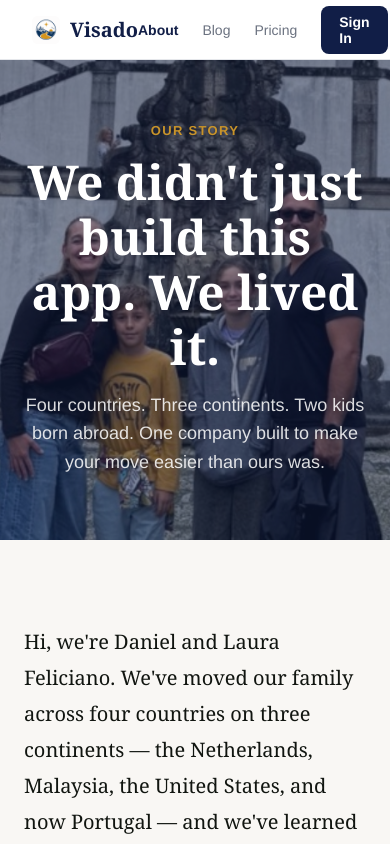
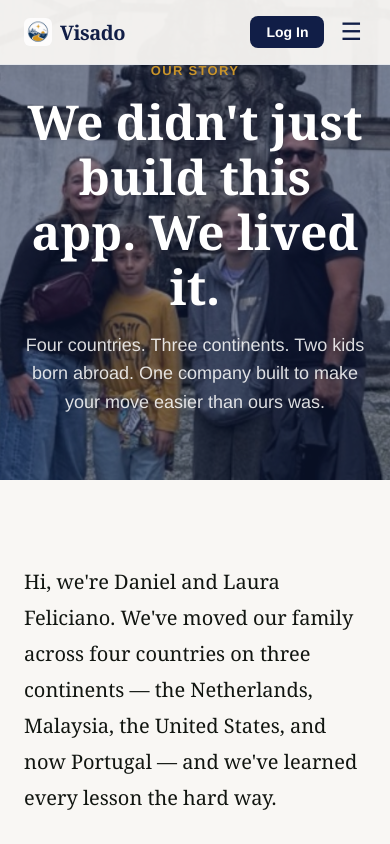
Before and after one commit to danielfeliciano53-collab/visado-app, a Next.js app: page /about in a window 390 px wide. Shown: the top 844 px of the page. Built offline with nearby package versions, Linux system fonts and the light colour scheme.

Commit message:
feat: use shared LandingNav with hamburger on about, blog, and pricing pages

```diff
--- a/app/about/page.tsx
+++ b/app/about/page.tsx
@@ -1,6 +1,7 @@
 import type { Metadata } from 'next'
 import Link from 'next/link'
 import Image from 'next/image'
+import LandingNav from '../../components/LandingNav'
 
 export const metadata: Metadata = {
   title: 'About Us | Visado',
@@ -21,19 +22,7 @@ export default function AboutPage() {
   return (
     <div style={{ fontFamily: 'Georgia, serif', background: OFF_WHITE, minHeight: '100vh' }}>
 
-      {/* Nav */}
-      <nav style={{ background: '#fff', borderBottom: `1px solid ${BORDER}`, padding: '0 32px', height: 60, display: 'flex', alignItems: 'center', justifyContent: 'space-between', position: 'sticky', top: 0, zIndex: 50 }}>
-        <Link href="/" style={{ display: 'flex', alignItems: 'center', gap: 10, textDecoration: 'none' }}>
-          <Image src="/visado-logo.png" alt="Visado" width={28} height={28} style={{ borderRadius: 6 }} />
-          <span style={{ fontSize: 20, fontWeight: 700, color: NAVY_DARK }}>Visado</span>
-        </Link>
-        <div style={{ display: 'flex', alignItems: 'center', gap: 24 }}>
-          <Link href="/about" style={{ fontSize: 14, color: NAVY_DARK, textDecoration: 'none', fontWeight: 600, fontFamily: "'Helvetica Neue', sans-serif" }}>About</Link>
-          <Link href="/blog" style={{ fontSize: 14, color: MUTED, textDecoration: 'none', fontFamily: "'Helvetica Neue', sans-serif" }}>Blog</Link>
-          <Link href="/pricing" style={{ fontSize: 14, color: MUTED, textDecoration: 'none', fontFamily: "'Helvetica Neue', sans-serif" }}>Pricing</Link>
-          <Link href="/login" style={{ fontSize: 14, background: NAVY_DARK, color: '#fff', padding: '8px 18px', borderRadius: 8, textDecoration: 'none', fontFamily: "'Helvetica Neue', sans-serif", fontWeight: 600 }}>Sign In</Link>
-        </div>
-      </nav>
+      <LandingNav />
 
       {/* Hero */}
       <div style={{ position: 'relative', height: 480, overflow: 'hidden', background: NAVY_DARK }}>
--- a/app/blog/page.tsx
+++ b/app/blog/page.tsx
@@ -1,6 +1,7 @@
 import type { Metadata } from 'next'
 import Link from 'next/link'
 import Image from 'next/image'
+import LandingNav from '../../components/LandingNav'
 
 export const dynamic = 'force-dynamic'
 
@@ -39,19 +40,7 @@ export default async function BlogPage() {
   return (
     <div style={{ fontFamily: 'Georgia, serif', background: OFF_WHITE, minHeight: '100vh' }}>
 
-      {/* Nav */}
-      <nav style={{ background: '#fff', borderBottom: `1px solid ${BORDER}`, padding: '0 32px', height: 60, display: 'flex', alignItems: 'center', justifyContent: 'space-between', position: 'sticky', top: 0, zIndex: 50 }}>
-        <Link href="/" style={{ display: 'flex', alignItems: 'center', gap: 10, textDecoration: 'none' }}>
-          <Image src="/visado-logo.png" alt="Visado" width={28} height={28} style={{ borderRadius: 6 }} />
-          <span style={{ fontSize: 20, fontWeight: 700, color: NAVY_DARK }}>Visado</span>
-        </Link>
-        <div style={{ display: 'flex', alignItems: 'center', gap: 24 }}>
-          <Link href="/about" style={{ fontSize: 14, color: MUTED, textDecoration: 'none', fontFamily: "'Helvetica Neue', sans-serif" }}>About</Link>
-          <Link href="/blog" style={{ fontSize: 14, color: NAVY_DARK, textDecoration: 'none', fontWeight: 600, fontFamily: "'Helvetica Neue', sans-serif" }}>Blog</Link>
-          <Link href="/pricing" style={{ fontSize: 14, color: MUTED, textDecoration: 'none', fontFamily: "'Helvetica Neue', sans-serif" }}>Pricing</Link>
-          <Link href="/login" style={{ fontSize: 14, background: NAVY_DARK, color: '#fff', padding: '8px 18px', borderRadius: 8, textDecoration: 'none', fontFamily: "'Helvetica Neue', sans-serif", fontWeight: 600 }}>Sign In</Link>
-        </div>
-      </nav>
+      <LandingNav />
 
       {/* Header */}
       <div style={{ background: NAVY_DARK, padding: '64px 24px', textAlign: 'center' }}>
--- a/app/pricing/page.tsx
+++ b/app/pricing/page.tsx
@@ -1,5 +1,6 @@
 import Link from 'next/link'
 import Image from 'next/image'
+import LandingNav from '../../components/LandingNav'
 
 const NAVY = '#1B2F6E'
 const NAVY_DARK = '#111E47'
@@ -15,18 +16,7 @@ export default function PricingPage() {
   return (
     <div style={{ minHeight: '100vh', background: OFF_WHITE, fontFamily: 'Georgia, serif' }}>
 
-      {/* NAV */}
-      <nav style={{ background: 'rgba(249,247,244,0.95)', borderBottom: `1px solid ${BORDER}`, padding: '0 24px' }}>
-        <div style={{ maxWidth: 1100, margin: '0 auto', display: 'flex', alignItems: 'center', justifyContent: 'space-between', height: 64 }}>
-          <Link href="/" style={{ display: 'flex', alignItems: 'center', gap: 8, fontSize: 20, fontWeight: 700, color: NAVY_DARK, textDecoration: 'none' }}>
-            <Image src="/visado-logo.png" alt="Visado" width={28} height={28} style={{ borderRadius: 6 }} />
-            Visado
-          </Link>
-          <Link href="/login" style={{ fontSize: 14, fontWeight: 600, color: '#fff', background: NAVY_DARK, padding: '8px 18px', borderRadius: 8, textDecoration: 'none', fontFamily: "'Helvetica Neue', sans-serif" }}>
-            Log In
-          </Link>
-        </div>
-      </nav>
+      <LandingNav />
 
       {/* PRICING */}
       <section style={{ padding: '80px 24px' }}>
```
